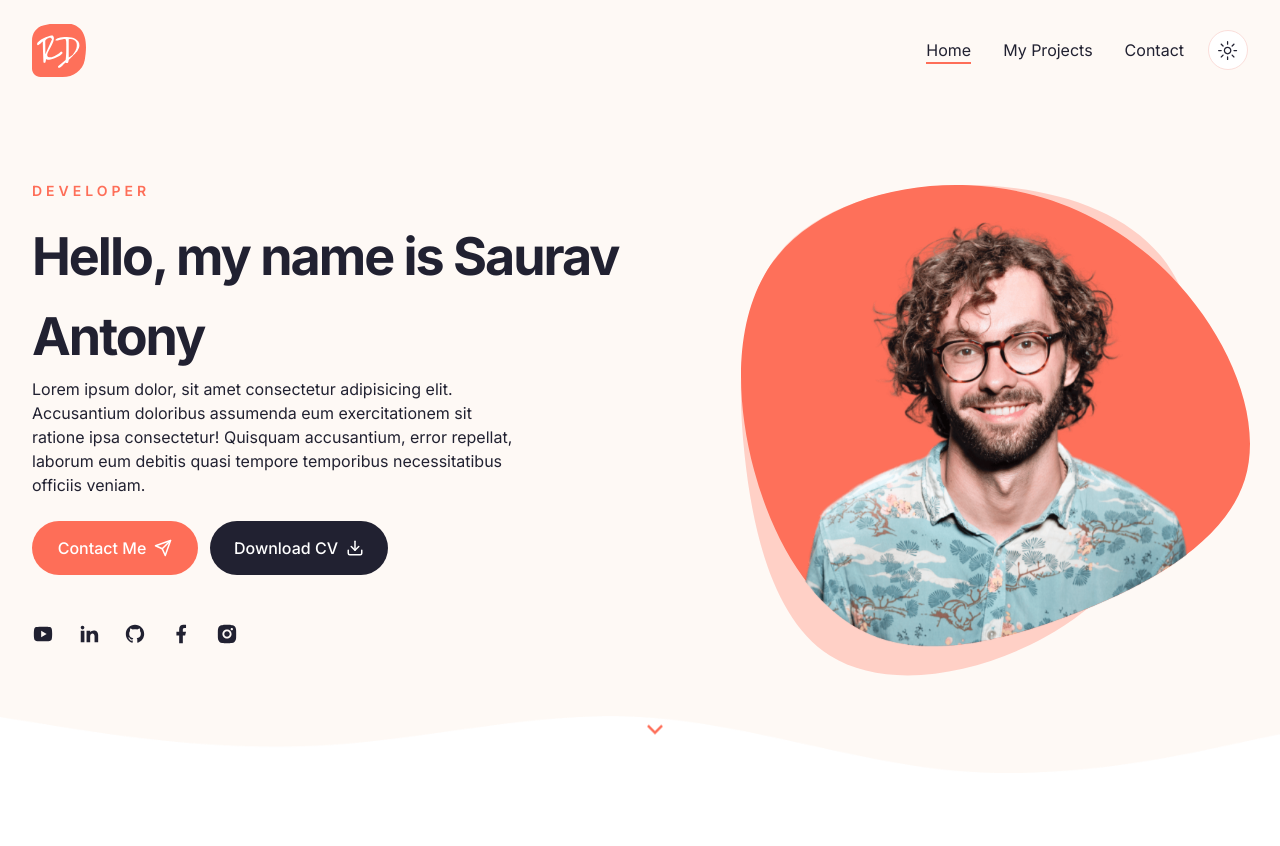
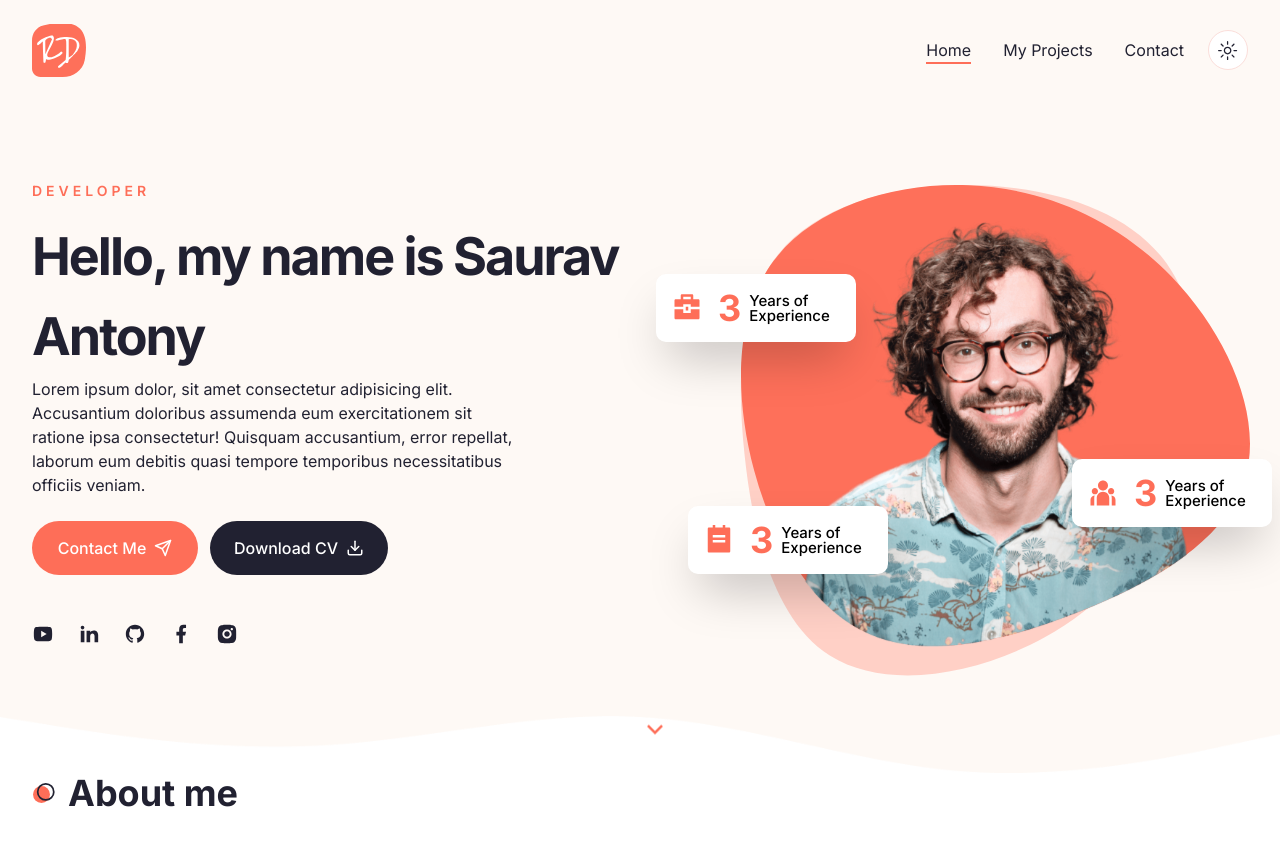
Before and after one commit to Roger5791/Portfolio, a Next.js app: page / in a window 1280 px wide. Shown: the top 846 px of the page. Built offline with nearby package versions, Linux system fonts and the light colour scheme.

Commit message:
Third Commit

```diff
--- a/app/globals.css
+++ b/app/globals.css
@@ -68,6 +68,14 @@
     @apply text-6xl xl:text-[52px] xl:leading-[80px] tracking-[-2px] font-bold
   }
 
+  .section-title{
+    @apply text-4xl font-bold relative w-max flex items-center justify-between gap-x-3 before:dark:bg-dots_dark before:bg-dots_light before:bg-no-repeat before:bg-center before:w-[24px] before:h-[24px]
+  }
+
   .subtitle{
     @apply text-muted-foreground text-lg font-light mb-8
   }
+
+  .badge{
+    @apply z-10 w-[200px] bg-white dark:backdrop-blur-[44px] shadow-2xl h-[68px] p-4 rounded-[10px] flex items-center gap-x-4
+  }
--- a/app/page.jsx
+++ b/app/page.jsx
@@ -1,8 +1,10 @@
+import About from "@/components/About";
 import Hero from "@/components/Hero";
 export default function Home() {
   return (
  <main>
     <Hero />
+    <About />
  </main>
   );
 }
--- /dev/null
+++ b/components/About.jsx
@@ -0,0 +1,105 @@
+import DevImg from "./DevImg"
+import Image from "next/image"
+import {Tabs, TabsContent, TabsList, TabsTrigger} from '@/components/ui/tabs'
+
+import { User2, MailIcon, HomeIcon, PhoneCall, Calendar, Briefcase } from "lucide-react"
+
+const infoData = [
+    {
+        icon: <User2 size={20} />,
+        text: 'Saurav Antony',
+    },
+    {
+        icon: <PhoneCall size={20} />,
+        text: '+91 9744753160',
+    },
+    {
+        icon: <MailIcon size={20} />,
+        text: 'sauravantony2002@gmail.com',
+    },
+    {
+        icon: <Calendar size={20} />,
+        text: 'Born on 24 Aug, 2002',
+    },
+    {
+        icon: <HomeIcon size={20} />,
+        text: 'Kerala, India',
+    },
+]
+
+const qualificationsData = [
+    {
+        title:'education',
+        data: [
+            {
+                institute: 'S - Technologies',
+                course: 'C++ Comprehensive Course',
+            },
+            {
+                institute: 'Udemy + Freecodecamp',
+                course: 'Python Advanced Bootcamp',
+            },
+            {
+                institute: 'Udemy',
+                course: 'React + Redux + NodeJS Course',
+            },
+        ],
+    },
+]
+
+const skillsData = [
+    {
+        title:'skills',
+        data: [
+            {
+                skill: 'Languages: ',
+                course: 'C++, Python',
+            },
+            {
+                institute: 'Frontend: ',
+                course: 'React, NextJS, HTML5, CSS, JavaScript, Bootstrap, Tailwind, PhP',
+            },
+            {
+                institute: 'Backend: ',
+                course: 'NodeJS, ExpressJS',
+            },
+            {
+                institute: 'Other: ',
+                course: 'Tkinter, Git',
+            },
+        ],
+    },
+    {
+        title:'tools',
+        data: [
+            {
+                imgPath: '/about/vscode.svg: ',
+            },
+            {
+                imgPath: '/about/figma.svg: ',
+            },
+            {
+                imgPath: '/about/notion.svg: ',
+            },
+            {
+                imgPath: '/about/wordpress.svg: ',
+            },
+        ]
+    }
+]
+
+
+const About = () => {
+
+    const getData = (arr, title) => {
+        return arr.find((item) => item.title === title)
+    }
+
+  return (
+    <section className="container mx-auto">
+        <h2 className="section-title"> About me</h2>
+    </section>
+  )
+}
+
+export default About
--- a/components/Badge.jsx
+++ b/components/Badge.jsx
@@ -1,8 +1,19 @@
-import React from 'react'
+'use client'
 
-const Badge = () => {
+import CountUp from "react-countup"
+
+const Badge = ({containerStyles, icon, endCountNum, endCountText, badgeText}) => {
   return (
-    <div>Badge</div>
+    <div className={`badge ${containerStyles}`}>
+      <div className="text-primary text-3xl">{icon}</div>
+      <div className="flex items-center gap-x-2">
+        <div className="leading-none text-4xl font-bold text-primary">
+          <CountUp end={endCountNum} delay={1} duration={3} />
+          {endCountText}
+        </div>
+        <div className="max-w-[70px] leading-none text-[15px] font-medium text-black">{badgeText}</div>
+      </div>
+    </div>
   )
 }
 
--- a/components/Hero.jsx
+++ b/components/Hero.jsx
@@ -51,6 +51,11 @@ const Hero = () => {
           </div>
 
           <div className="hidden xl:flex relative">
+          <Badge containerStyles='absolute top-[20%] -left-[37rem]' icon={<RiBriefcase4Fill />} endCountNum={3} badgeText={'Years of Experience'} />
+
+          <Badge containerStyles='absolute top-[70%] -left-[35rem]' icon={<RiTodoFill />} endCountNum={3} badgeText={'Years of Experience'} />
+
+          <Badge containerStyles='absolute top-[60%] -left-[11rem]' icon={<RiTeamFill />} endCountNum={3} badgeText={'Years of Experience'} />
             <div className="absolute bg-hero_shape2_light dark:bg-hero_shape2_dark w-[500px] h-[500px] bg-no-repeat top-1 right-2"><DevImg containerStyles="bg-hero_shape w-[510px] h-[462px] bg-no-repeat relative bg-bottom" imgSrc='/hero/developer.png' /></div>
           </div>
         </div>
--- a/components/MobileNav.jsx
+++ b/components/MobileNav.jsx
@@ -1,8 +1,29 @@
-import React from 'react'
+import { Sheet, SheetContent, SheetTrigger } from "@/components/ui/sheet"
+
+import { AlignJustify } from "lucide-react"
+
+import Nav from "./Nav"
+import Logo from "./Logo"
+import Socials from "./Socials"
 
 const MobileNav = () => {
   return (
-    <div>MobileNav</div>
+   <Sheet>
+    <SheetTrigger asChild >
+      <AlignJustify className="cursor-pointer" />
+    </SheetTrigger>
+    <SheetContent>
+      <div className="flex flex-col items-center justify-between h-full py-8">
+        <div className="flex flex-col items-center gap-y-32">
+          <Logo />
+          <Nav containerStyles='flex flex-col items-center gap-y-6' linkStyles='text-2xl' />
+
+
+        </div>
+        <Socials containerStyles='flex gap-x-4' iconsStyles='text-2xl' />
+      </div>
+    </SheetContent>
+   </Sheet>
   )
 }
 
--- a/tailwind.config.js
+++ b/tailwind.config.js
@@ -80,6 +80,8 @@ module.exports = {
         hero_shape: 'url(/hero/shape-1.svg)',
         hero_shape2_light: 'url(/hero/shape-2-light.svg)',
         hero_shape2_dark: 'url(/hero/shape-2-dark.svg)',
+        dots_light: 'url(/dots-light.svg)',
+        dots_dark: 'url(/dots-dark.svg)',
       }
     },
   },
```
